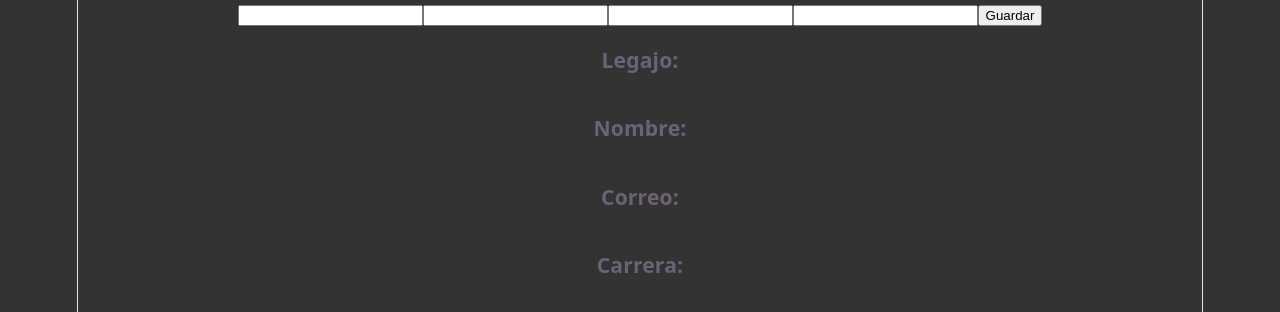
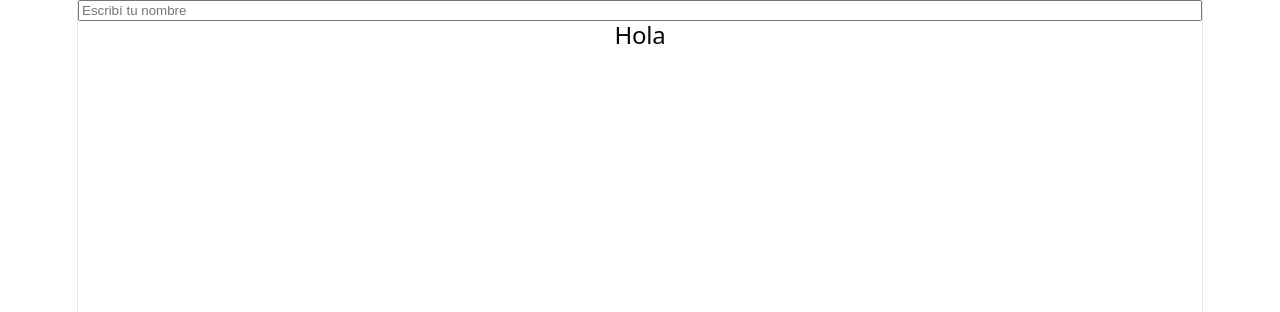
Before and after one commit to brunovirili/SGA, a React (Vite) app in the folder frontend-react/: page / in a window 1280 px wide. Shown: the top 312 px of the page. Built offline with nearby package versions, Linux system fonts and the light colour scheme.

Commit message:
Clase 31 - useEffect

```diff
--- a/frontend-react/src/App.jsx
+++ b/frontend-react/src/App.jsx
@@ -1,14 +1,26 @@
-import FormularioA from "./components/FormularioA"
-
+import { useEffect, useState } from "react"
 
 function App()
 {
-  return (
-    <>
-    <FormularioA />
+const [nombre, setNombre] = useState("")
 
-    </>
+useEffect(() => {
+  if (nombre){
+    document.title = `Hola ${nombre}`
+  } else {
+    document.title = `Mi aplicación`
+    }
+}, [nombre])
+
+return (
+   <>
+  <input
+  value = {nombre}
+  onChange={(e) => setNombre(e.target.value)}
+  placeholder="Escribí tu nombre"
+  />
+  <h2>Hola {nombre} </h2>
+   </>
   )
 }
-
 export default App
--- a/frontend-react/src/index.css
+++ b/frontend-react/src/index.css
@@ -19,7 +19,7 @@
   letter-spacing: 0.18px;
   color-scheme: light dark;
   color: var(--text);
-  background: #333;
+  background: white;
   font-synthesis: none;
   text-rendering: optimizeLegibility;
   -webkit-font-smoothing: antialiased;
```
Also changed, not shown: frontend-react/src/components/ejemplos/Pantalla.jsx (added, +21 -0 lines).
